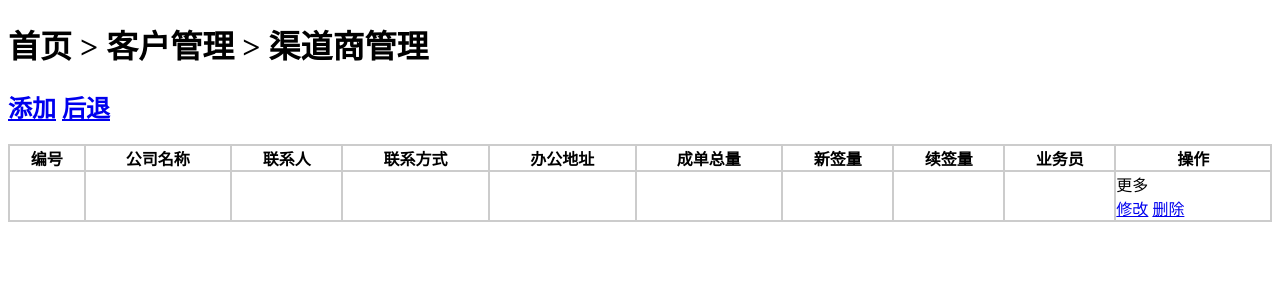
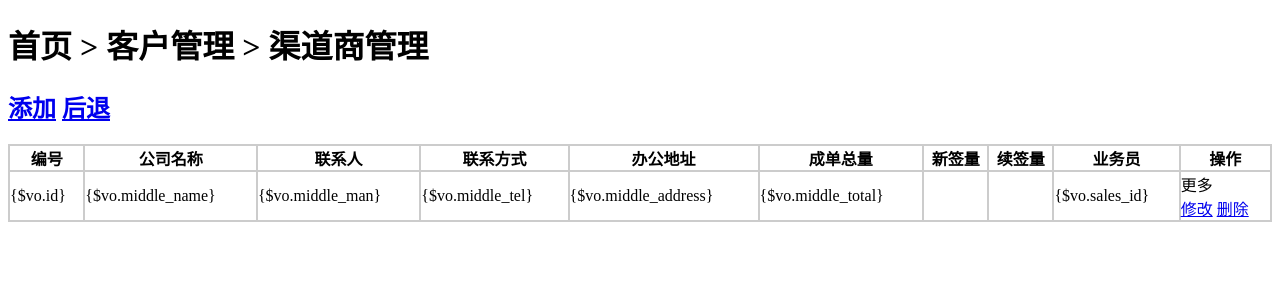
Before and after one commit to dhdsystem/dhd_system, a PHP site: page /DbName/Application/Home/View/Channel/channel_index.html in a window 1280 px wide. Shown: the top 300 px of the page. Run offline with PHP 8.4, Linux system fonts and the light colour scheme; some libraries are stand-ins or nearby versions.

Commit message:
丁新江

```diff
--- a/Application/Home/Controller/UserController.class.php
+++ b/Application/Home/Controller/UserController.class.php
@@ -92,6 +92,7 @@ class UserController extends CommonController {
     public function usersave_do(){
         $data = I('post.');
         // print_r( json_encode($data));
+        $data['password'] = md5(I('post.password'));
         $save = M('user')->where('id='.$data['id'])->save($data);
         if($save){
             $post['s'] = 'ok';
--- a/Application/Home/View/Channel/channel_index.html
+++ b/Application/Home/View/Channel/channel_index.html
@@ -47,15 +47,15 @@
             </tr>
             <volist name="volist" id="vo">
                 <tr class="tr" value="1">
+                    <td class="tc">{$vo.id}</td>
+                    <td class="tc">{$vo.middle_name}</td>
+                    <td class="tc">{$vo.middle_man}</td>
+                    <td class="tc">{$vo.middle_tel}</td>
+                    <td class="tc">{$vo.middle_address}</td>
+                    <td class="tc">{$vo.middle_total}</td>
                     <td class="tc"></td>
                     <td class="tc"></td>
-                    <td class="tc"></td>
-                    <td class="tc"></td>
-                    <td class="tc"></td>
-                    <td class="tc"></td>
-                    <td class="tc"></td>
-                    <td class="tc"></td>
-                    <td class="tc"></td>
+                    <td class="tc">{$vo.sales_id}</td>
                     <td class="tc fixed_w">
                         <div class="operation">更多
                             <div class="operarea">
--- a/Application/Home/View/Client/client_index.html
+++ b/Application/Home/View/Client/client_index.html
@@ -48,7 +48,7 @@
 
         </div>
     </div>
-    <div class="tableBox">
+    <div class="tableBox tableBox2">
 		<table id="table" border="1" bordercolor="#CCCCCC" cellpadding="0" cellspacing="0" style="width:150%">
             <tr>
                 <th>公司名称</th>
--- a/Public/home/css/popwin.css
+++ b/Public/home/css/popwin.css
@@ -7,7 +7,7 @@ text-decoration: none;padding: 0 20px;font-size: 14px;}
 .popWin{width:700px;height:auto;position: absolute;top:50%;margin-top: -250px;left:50%;margin-left: -350px;
 background-color: #fff;}
 .popWinTitle{width: 100%;height:50px;background-color: #7ed321;font-size: 20px;color:#fff;line-height: 50px;text-align: center;}
-.popWinTop{height:173px;border-bottom: 1px solid #ccc;padding:30px 0;}
+.popWinTop{border-bottom: 1px solid #ccc;padding:30px 0;}
 .popWinBot{width:100%;padding: 20px 0;}
 .checkBB{width:154px;padding:3px 0px;display: inline-block;}
 .checkBB input{width:22px;height:22px;position: absolute;z-index: 111111;-webkit-appearance: none;background:rgba(0,0,0,0);
```
Also changed, not shown: Application/Home/Controller/ChannelController.class.php (+13 -4 lines), Application/Home/View/Channel/channel_add.html (+38 -38 lines).
